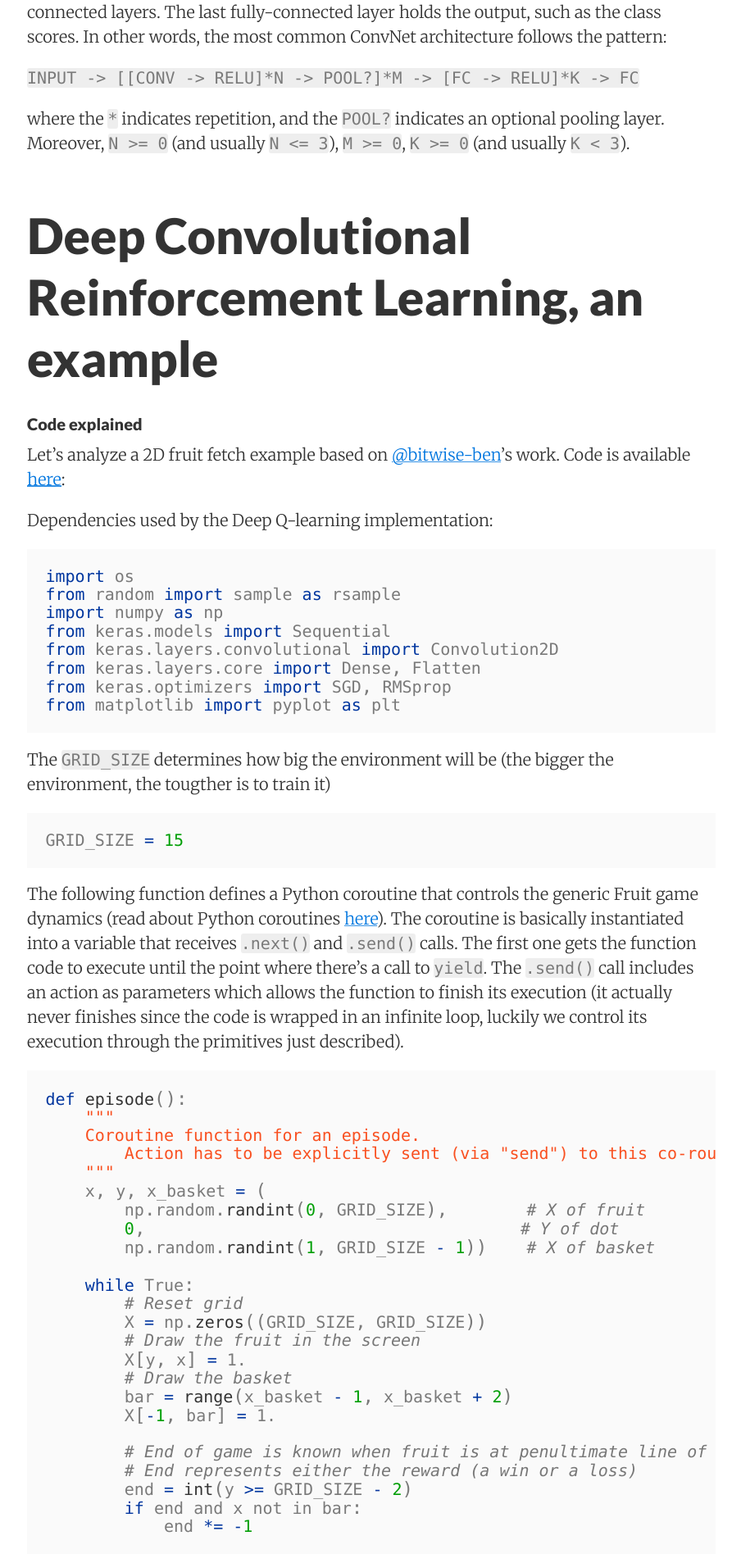
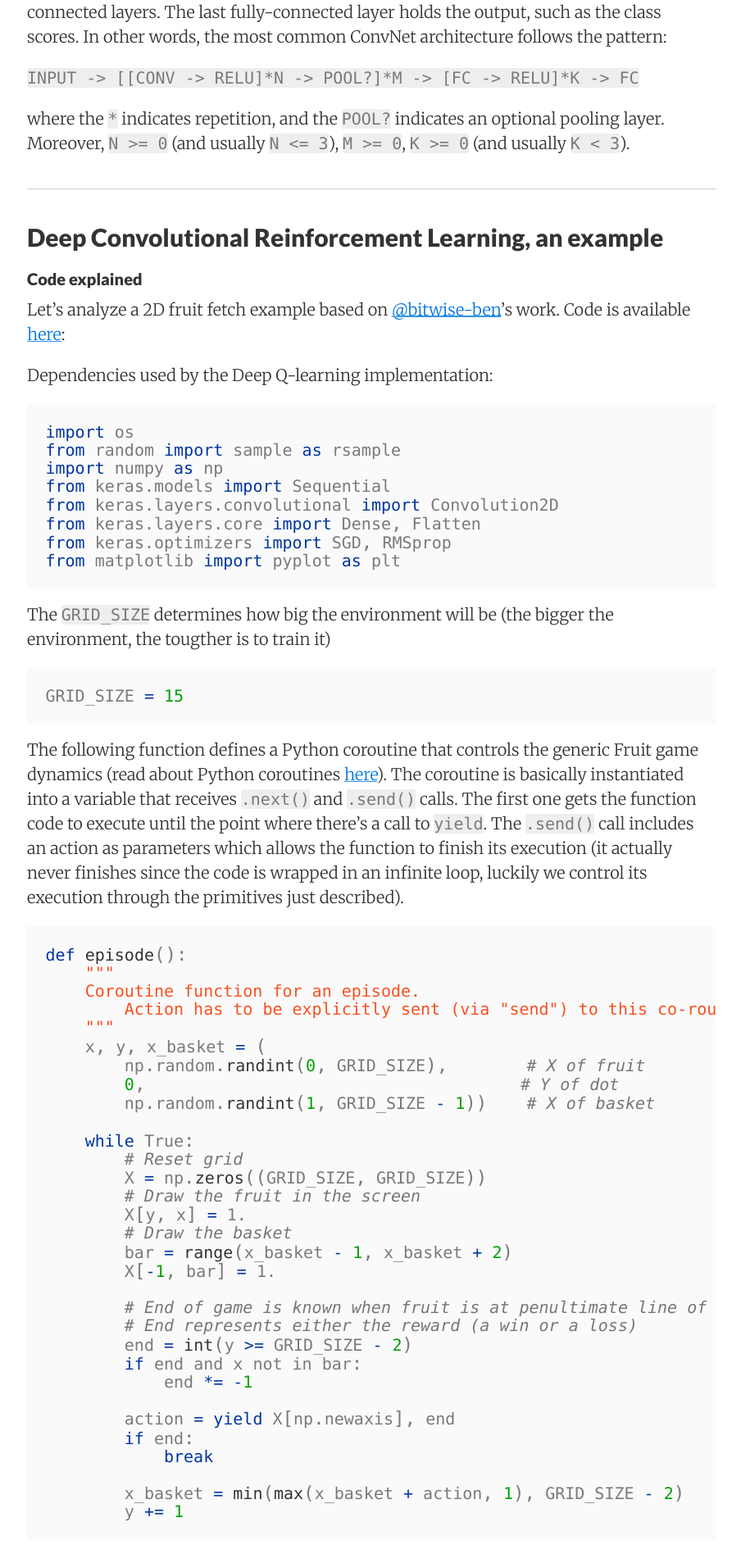
Before and after one commit to vmayoral/oldblog, a Jekyll site: the page built from _posts/2016-08-07-deep-convolutional-q-learning.md, in a window 1280 px wide. Shown: the part 1764-3660 px from the top of the page at 82% size, without its empty margins (187-1091 px from the left). Built offline with Jekyll 4.4.1, drawn with Linux system fonts in a browser that asks for light colours; nearby versions of some CDN libraries.

Commit message:
Add style to convnet's article

````diff
--- a/_posts/2016-08-07-deep-convolutional-q-learning.md
+++ b/_posts/2016-08-07-deep-convolutional-q-learning.md
@@ -45,9 +45,10 @@ The most common form of a ConvNet architecture stacks a few Convolutional and RE
 
 where the `*` indicates repetition, and the `POOL?` indicates an optional pooling layer. Moreover, `N >= 0` (and usually `N <= 3`), `M >= 0`, `K >= 0` (and usually `K < 3`).
 
+<hr>
 
 <div id='example'/>
-# Deep Convolutional Reinforcement Learning, an example
+## Deep Convolutional Reinforcement Learning, an example
 <div id='code'/>
 #### Code explained
 Let's analyze a 2D fruit fetch example based on [@bitwise-ben](https://github.com/bitwise-ben/Fruit)'s work. Code is available [here](examples/Fruit/qlearning.py):
@@ -232,8 +233,10 @@ img_saver.close()
 
 ```
 
+<hr>
+
 <div id='resources'/>
-### Resources:
+## Resources:
 - Toy example of deep reinforcement model playing the game of snake, https://github.com/bitwise-ben/Snake
 - Toy example of a deep reinforcement learning model playing a game of catching fruit, https://github.com/bitwise-ben/Fruit
 - Keras plays catch, a single file Reinforcement Learning example, Eder Santana, http://edersantana.github.io/articles/keras_rl/
````
